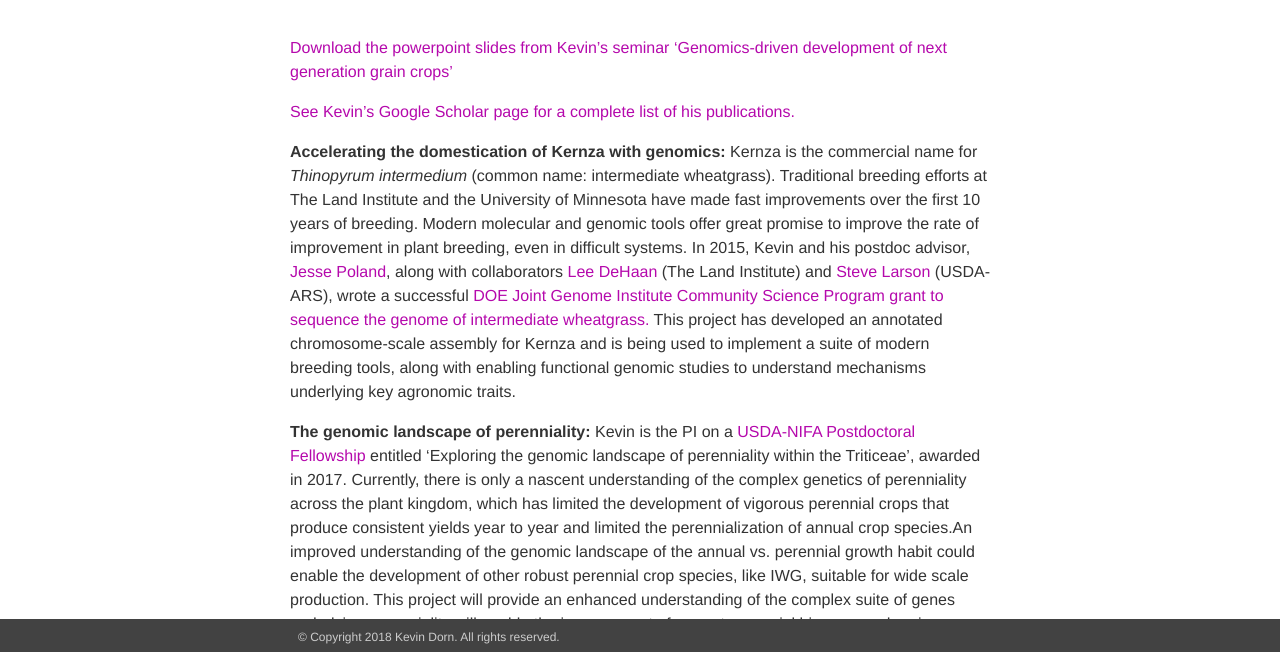
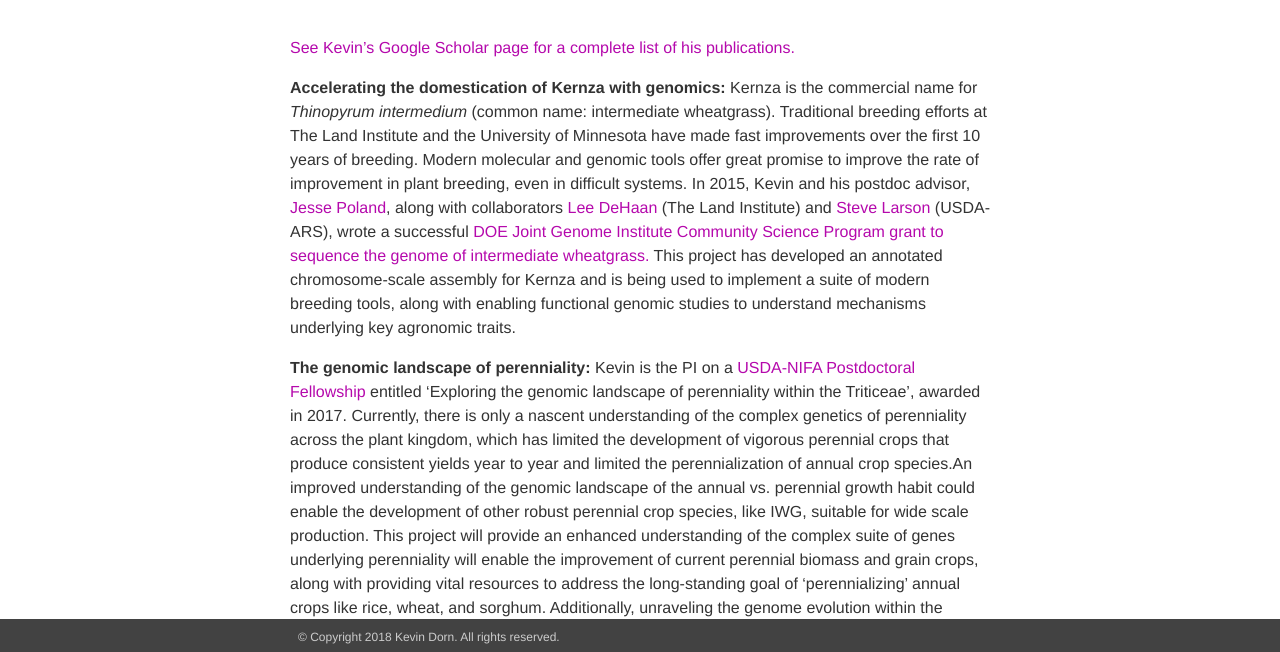
Before and after one commit to kevinmdorn/kevinmdorn.github.io, a plain HTML site: page research/index.html in a window 1280 px wide. Shown: the part 146-798 px from the top of the page. Drawn offline with nearby package versions, Linux system fonts and the light colour scheme.

Commit message:
removed research talk

```diff
--- a/research/index.html
+++ b/research/index.html
@@ -77,9 +77,7 @@
   </header>
 
   <article class="post-content research clearfix">
-    <p><a href="/assets/pdf/Dorn_research_presentation_090418.pdf">Download the powerpoint slides from Kevin’s seminar ‘Genomics-driven development of next generation grain crops’</a></p>
-
-<p><a href="https://scholar.google.com/citations?authorid=KYNcfrgAAAAJ&amp;user=KYNcfrgAAAAJ">See Kevin’s Google Scholar page for a complete list of his publications.</a></p>
+    <p><a href="https://scholar.google.com/citations?authorid=KYNcfrgAAAAJ&amp;user=KYNcfrgAAAAJ">See Kevin’s Google Scholar page for a complete list of his publications.</a></p>
 
 <p><strong>Accelerating the domestication of Kernza with genomics:</strong>
 Kernza is the commercial name for <i>Thinopyrum intermedium</i> (common name: intermediate wheatgrass). Traditional breeding efforts at The Land Institute and the University of Minnesota have made fast improvements over the first 10 years of breeding. Modern molecular and genomic tools offer great promise to improve the rate of improvement in plant breeding, even in difficult systems. In 2015, Kevin and his postdoc advisor, <a href="http://wheatgenetics.org/people/3-jesse-poland">Jesse Poland</a>, along with collaborators <a href="https://landinstitute.org/about-us/staff/lee-dehaan/">Lee DeHaan</a> (The Land Institute) and <a href="https://iapreview.ars.usda.gov/pandp/people/people.htm?personid=3228">Steve Larson</a> (USDA-ARS), wrote a successful <a href="https://jgi.doe.gov/intermediate-wheatgrass-project/">DOE Joint Genome Institute Community Science Program grant to sequence the genome of intermediate wheatgrass.</a> This project has developed an annotated chromosome-scale assembly for Kernza and is being used to implement a suite of modern breeding tools, along with enabling functional genomic studies to understand mechanisms underlying key agronomic traits.</p>
```
Also changed, not shown: jekyll github site README.txt.
